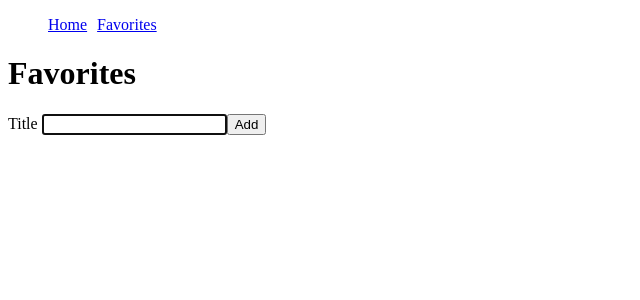
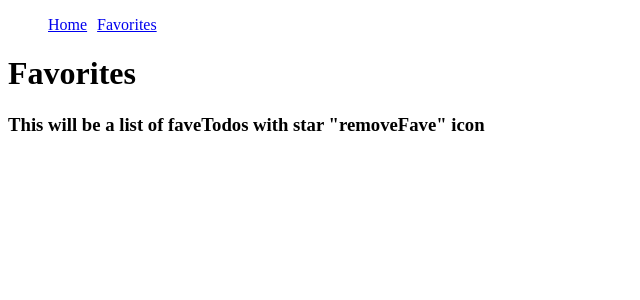
Before and after one commit to Code-the-Dream-School/alpaca-albatross-practicum-team3-back, a React (Create React App) app: page /Favorites in a window 1280 px wide. Shown: the top 300 px of the page, without its empty margins (0-640 px from the left). Built offline with nearby package versions, Linux system fonts and the light colour scheme; the HTML template or start-up script is replaced by a standard one.

Commit message:
Added comments, removed Edit, grayed Faves

```diff
--- a/src/AddTodoForm.js
+++ b/src/AddTodoForm.js
@@ -1,5 +1,8 @@
 import React, {useState} from 'react';
 import AddTodoLabel from './AddTodoLabel';
+
+
+// This function assembles form with input field--sb
 
 const AddTodoForm = ({ addTodo }) => {
     const [todoTitle, setTodoTitle] = useState("")
--- a/src/AddTodoLabel.js
+++ b/src/AddTodoLabel.js
@@ -1,7 +1,7 @@
 import React, { useEffect, useRef } from "react";
 import PropTypes from "prop-types";
 
-//Function for focused input field
+//Function for focused input field and the prop types it would accept--sb
 
 const AddTodoLabel = ({ children, todoTitle, handleTitleChange }) => {
     const inputRef = useRef();
--- a/src/App.js
+++ b/src/App.js
@@ -1,11 +1,11 @@
 import React, {useEffect, useState} from 'react';
 import TodoList from './TodoList';
-import { BrowserRouter, Routes, Route, Link } from 'react-router-dom';
+import { BrowserRouter, Routes, Route } from 'react-router-dom';
 import FavoritesPage from './FavePage/FavoritesPage';
 import Header from './Header';
 
 
-// Function to preserve list upon refresh. Works with local storage.
+// Function to preserve list upon refresh. Works with local storage.--sb
 
 const useSemiPersistentState = () => {
 
--- a/src/FavePage/FavoritesPage.js
+++ b/src/FavePage/FavoritesPage.js
@@ -1,65 +1,43 @@
-import React, { useState } from "react";
-import AddTodoLabel from "../AddTodoLabel";
+import React from "react";
 
 
+// This is where faveTodos will assemble into a list with input field to add more. This component will call <FaveTodo /> which will provide the todo item paired with delete function. The faveList[] is where autoComplete will pull faveTodos to add to a list.--sb
+
+const FavoritesPage = () => {
+
+    //this function receives the faveTodo.title and key and populates them into faveList. Contains pseudo code that sb tested a little bit.
 
 
-const FavoritesPage = ({ useSemiPersistentState, todoList, handleTitleChange, todoTitle, handleAddTodo, addTodo, setFaveList }) => {
+  return (
+     <h3>This will be a list of faveTodos with star "removeFave" icon</h3>
 
-
-  const [starStatus, setStarStatus] = useState([]);
-
-
-    //this function receives the todo.id and key and populates them into faveList
-
-
-    // const handleStar = (e) => {
-    //   let starList = [...starStatus];
-    //   if (e.target.starStatus) {
-    //     starList = [...starStatus, e.target.value];
-    //   } else {
-    //     starList.filter(starStatus.indexOf(e.target.value), 1);
-    //   }
-    //   setStarStatus(starList);
-    //   };
-
-    // tapping Star button removes todo from list.
-
-      const removeStar = (id) => {
-      const newFaveList = todoList.filter((todo) =>
-        id !== todo.id);
-      setFaveList(newFaveList)
-    };
-
-  return (
-
-    // Testing with AddTodoLabel Component
-    <>
-      <form onSubmit={handleAddTodo}>
-            <AddTodoLabel
-                todoTitle={todoTitle}
-                handleTitleChange={handleTitleChange}>
-                Title
-            </AddTodoLabel>
-            <button type="submit">Add</button>
-    </form>
-
- </>
     );
   };
 
+export default FavoritesPage;
 
+// The handleStar function could change the state, copy the faveTodo.title, and then send to faveList. Icon needs to change from empty star to filled star.
+    // const [starStatus, setStarStatus] = useState([]);
+    // const [faveList, setFaveList] = useSemiPersistentState()
+
+    // const handleStar = (e) => {
+    //    on (e) change starStatus, label it faveTodo, and fill the star
+    // };
+  // then maybe
+  //   const addFaveTodo = (faveTodo) =>{
+          // setFaveList([...faveList, faveTodo])
+          // send to FavoritesPage};
+
+  //
 //   <>
 //       <ul >
-//           {faveList.map((todo) => (
+//           {faveList.map((faveTodo) => (
 //             <FaveItem
 //             key={todo.id}
-//             todo={todo.title}
+//             todo={faveTodo.title}
 //             handleStar={handleStar}
 //             removeStar={removeStar}
 //             />
 //           ))}
 //         </ul>
 // </>
-
-  export default FavoritesPage;
--- a/src/Header.js
+++ b/src/Header.js
@@ -2,6 +2,10 @@ import React from "react";
 import { Link } from "react-router-dom"
 
 const Header = () => {
+
+// add avatar, dark/light toggle, Settings, and Calendar?--sb
+
+
     return (
         <nav>
         <ol>
--- a/src/TodoListItem.js
+++ b/src/TodoListItem.js
@@ -1,7 +1,7 @@
 import React from "react";
 
 
-//Function creates list item with checkbox, todo.title, star, edit, remove.
+//Function creates list item with checkbox, todo.title, star, edit, remove.--sb
 
 const TodoListItem = ({ todo, onRemoveTodo, handleCheck, handleStar }) => {
   return (
```
Also changed, not shown: src/FavePage/FaveItem.js (deleted, +0 -7 lines), src/FavePage/FaveTodo.js (added, +19 -0 lines), src/TodoList.js (+3 -12 lines).
